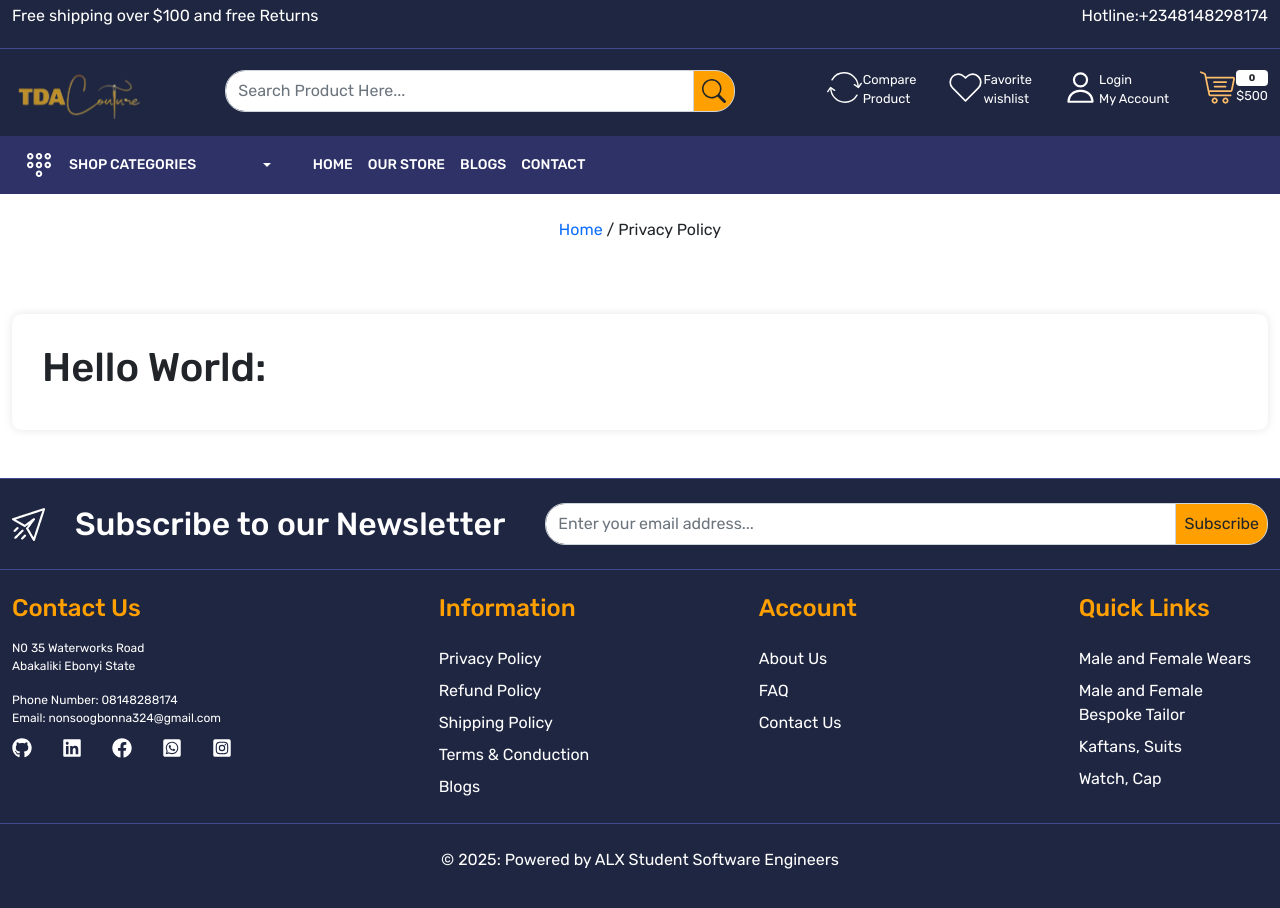
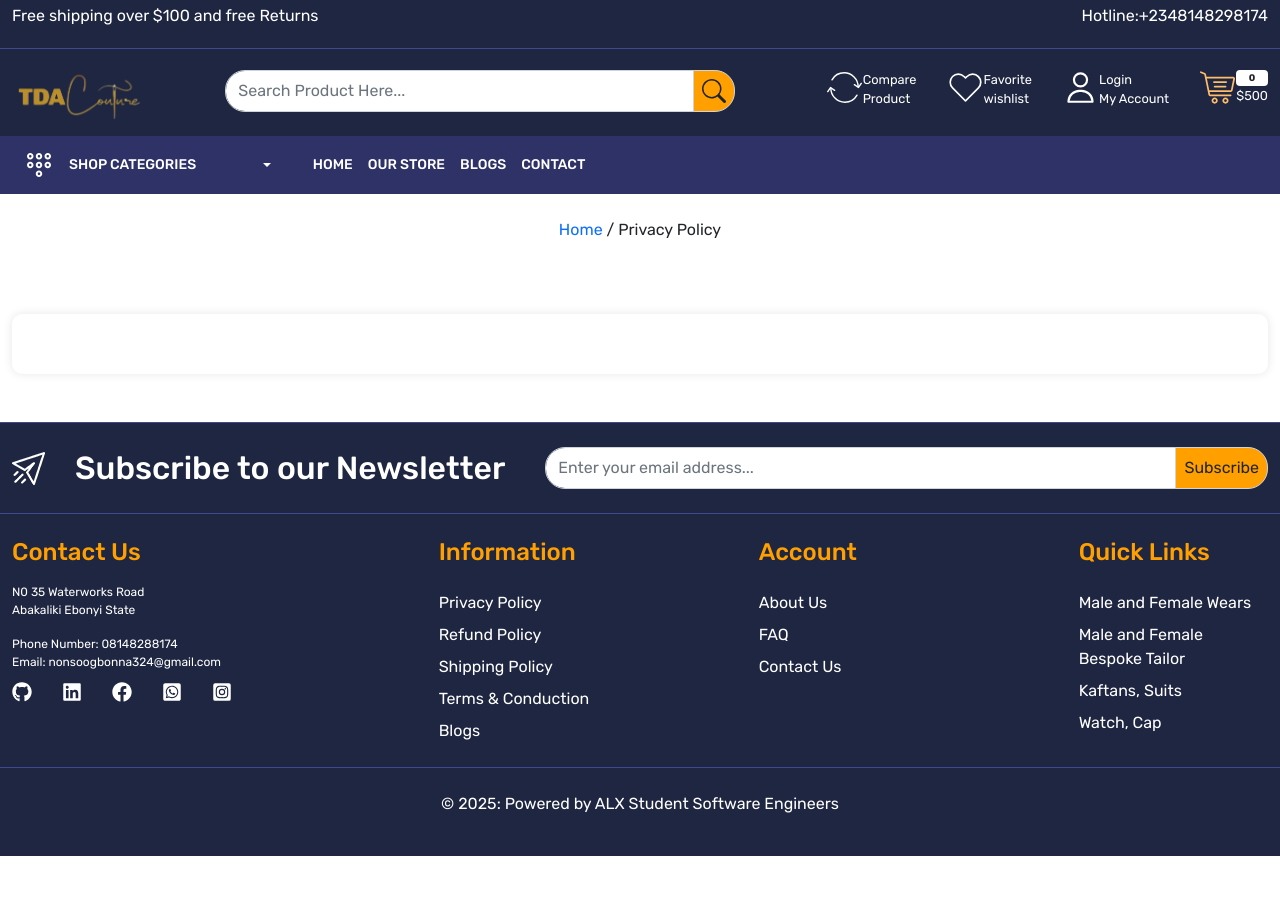
Before and after one commit to Godwinessien2023/TDA-Couture, a React (Create React App) app in the folder client/: page /privacy-policy in a window 1280 px wide. Shown: the top 908 px of the page. After the commit the page ends 856 px from the top, so only its background shows below. Built offline with nearby package versions, Linux system fonts and the light colour scheme.

Commit message:
Revert "Correct the title of the Hopepage"
This reverts commit f7ca2274135e59114067de40f915ca165ffffbf1. Did a terrible mistake of pushing to main direcyly, fonding a way to reverse it

```diff
--- a/client/src/pages/PrivacyPolicy.jsx
+++ b/client/src/pages/PrivacyPolicy.jsx
@@ -11,7 +11,7 @@ const PrivacyPolicy = () => {
       <div className="container-xxl">
         <div className="row">
           <div className='col-12'>
-            <div className='policy'><h1>Hello World:</h1></div>
+            <div className='policy'></div>
           </div>
         </div>
       </div>
--- a/client/src/pages/TermAndConditions.jsx
+++ b/client/src/pages/TermAndConditions.jsx
@@ -11,7 +11,7 @@ const TermAndConditions = () => {
       <div className="container-xxl">
         <div className="row">
           <div className='col-12'>
-            <div className='policy'><h1>Hello World</h1></div>
+            <div className='policy'></div>
           </div>
         </div>
       </div>
```
Also changed, not shown: client/src/pages/Faq.jsx (deleted, +0 -20 lines), client/src/pages/SingleBlog.jsx (line endings or trailing spaces), 1 other file (tests, documents, lock files or other folders).
